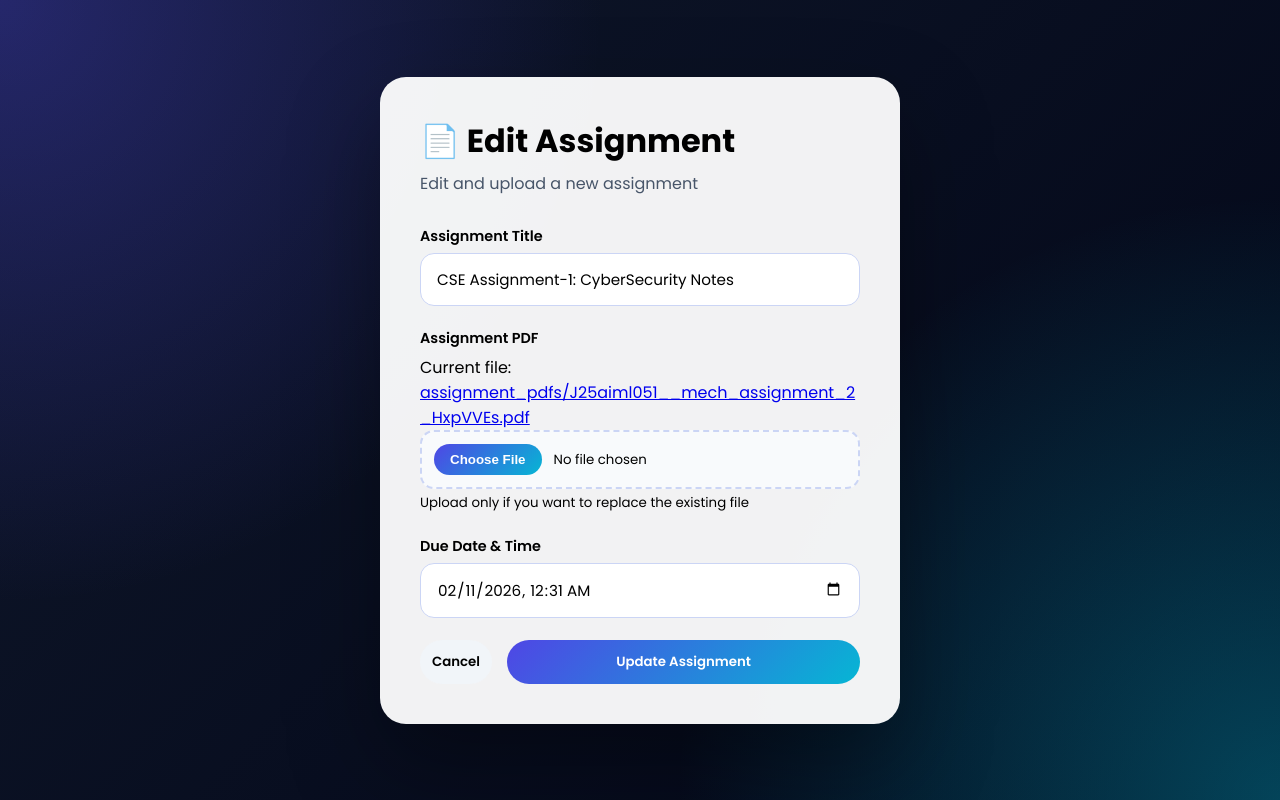
After one commit to CodebyNik18/Student-Portal-System, a Django app: page /teachers/dashboard/edit_assignments/6 in a window 1280 px wide. The commit adds this page. Run offline with Django 5.2, Linux system fonts and the light colour scheme; data comes from the database, SQL or seed files in the repository; both versions use the stored data as it was after the commit.

Commit message:
Completed Teacher Section.

```diff
--- a/assignments/urls.py
+++ b/assignments/urls.py
@@ -3,4 +3,6 @@ from . import views
 
 urlpatterns = [
     path('add_assignments/', views.add_assignments, name='add_assignments'),
+    path('edit_assignments/<int:pk>', views.edit_assignments, name='edit_assignments'),
+    path('delete_assignments/<int:pk>', views.delete_assignments, name='delete_assignments')
 ]
--- a/assignments/views.py
+++ b/assignments/views.py
@@ -3,12 +3,15 @@ from django.http import HttpResponse
 from .models import Assignment
 
 def add_assignments(request):
+
     if request.method == 'POST':
+
         title = request.POST['title']
         due_date = request.POST['due_date']
         pdf = request.FILES['pdf']
         course = request.user.course_set.get(user=request.user).course
         name = request.user
+
         Assignment.objects.create(
             teacher_name=name,
             course_name=course,
@@ -16,5 +19,38 @@ def add_assignments(request):
             assignment=pdf,
             due_date=due_date
         )
+
         return redirect('dashboard')
+
     return render(request=request, template_name='add_assignment.html')
+
+def edit_assignments(request, pk):
+
+    data = Assignment.objects.get(pk=pk)
+
+    if request.method == 'POST':
+
+        title = request.POST['title']
+        due_date = request.POST['due_date']
+        assignment = request.FILES.get('assignment', data.assignment)
+        data.title = title
+        data.due_date = due_date
+        data.assignment = assignment
+
+        data.save()
+
+        return redirect('dashboard')
+
+    context = {
+        'data': data
+    }
+
+    return render(request=request, template_name='edit_assignment.html', context=context)
+
+
+def delete_assignments(request, pk):
+
+    data = Assignment.objects.get(pk=pk)
+
+    data.delete()
+    return redirect('dashboard')
--- a/courses/views.py
+++ b/courses/views.py
@@ -4,12 +4,15 @@ from .models import Course
 from assignments.models import Assignment
 
 def dashboard(request):
+
     name = request.user
     course = Course.objects.get(user=name).get_course_display()
     assignments = Assignment.objects.filter(course_name=Course.objects.get(user=name).course)
+
     context = {
         'name': name.get_full_name().capitalize(),
         'course': course,
         'assignments': assignments,
     }
+
     return render(request=request, template_name='teacher_home.html', context=context)
--- /dev/null
+++ b/portal_system/static/css/edit_assignment.css
@@ -0,0 +1,146 @@
+/* RESET */
+* {
+    margin: 0;
+    padding: 0;
+    box-sizing: border-box;
+    font-family: "Poppins", sans-serif;
+}
+
+/* PAGE */
+body {
+    min-height: 100vh;
+    background:
+        radial-gradient(circle at top left, rgba(79,70,229,0.35), transparent 40%),
+        radial-gradient(circle at bottom right, rgba(6,182,212,0.35), transparent 40%),
+        linear-gradient(135deg, #0f172a, #020617);
+    display: flex;
+    align-items: center;
+    justify-content: center;
+    padding: 30px;
+}
+
+/* CARD */
+.assignment-card {
+    width: 100%;
+    max-width: 520px;
+    background: rgba(255,255,255,0.95);
+    border-radius: 26px;
+    padding: 40px;
+    box-shadow: 0 40px 90px rgba(0,0,0,0.35);
+    animation: fadeIn 0.8s ease forwards;
+}
+
+/* HEADER */
+.header h1 {
+    font-size: 2rem;
+    margin-bottom: 6px;
+}
+
+.header p {
+    color: #475569;
+    margin-bottom: 30px;
+}
+
+/* INPUT GROUP */
+.input-group {
+    margin-bottom: 22px;
+}
+
+.input-group label {
+    display: block;
+    font-size: 0.9rem;
+    font-weight: 600;
+    margin-bottom: 6px;
+}
+
+/* TEXT & DATETIME */
+.input-group input[type="text"],
+.input-group input[type="datetime-local"] {
+    width: 100%;
+    padding: 14px 16px;
+    border-radius: 14px;
+    border: 1px solid #cbd5f5;
+    outline: none;
+    font-size: 0.95rem;
+}
+
+.input-group input:focus {
+    border-color: #4f46e5;
+}
+
+/* FILE INPUT (KEY PART) */
+.file-input {
+    width: 100%;
+    padding: 12px;
+    border-radius: 14px;
+    border: 2px dashed #cbd5f5;
+    background: #f8fafc;
+    cursor: pointer;
+}
+
+/* Style file button */
+.file-input::file-selector-button {
+    padding: 8px 16px;
+    margin-right: 12px;
+    border: none;
+    border-radius: 999px;
+    background: linear-gradient(135deg, #4f46e5, #06b6d4);
+    color: white;
+    cursor: pointer;
+    font-weight: 600;
+}
+
+/* ACTION BUTTONS */
+.form-actions {
+    display: flex;
+    gap: 15px;
+    margin-top: 10px;
+}
+
+.primary-btn,
+.secondary-btn {
+    flex: 1;
+    padding: 12px;
+    border-radius: 999px;
+    border: none;
+    cursor: pointer;
+    font-weight: 600;
+}
+
+.primary-btn {
+    background: linear-gradient(135deg, #4f46e5, #06b6d4);
+    color: white;
+}
+
+.secondary-btn {
+    background: #f1f5f9;
+}
+
+/* ANIMATION */
+@keyframes fadeIn {
+    from {
+        opacity: 0;
+        transform: translateY(25px);
+    }
+    to {
+        opacity: 1;
+        transform: translateY(0);
+    }
+}
+
+/* RESPONSIVE */
+@media (max-width: 480px) {
+    .assignment-card {
+        padding: 32px 26px;
+    }
+
+    .form-actions {
+        flex-direction: column;
+    }
+}
+.file-link a {
+    word-break: break-all;
+    overflow-wrap: anywhere;
+    display: inline-block;
+    max-width: 100%;
+}
--- a/templates/teachers/add_assignment.html
+++ b/templates/teachers/add_assignment.html
@@ -45,7 +45,9 @@
             </div>
 
             <div class="form-actions">
-                <button type="button" class="secondary-btn">Cancel</button>
+                <a href="{% url 'dashboard' %}">
+                    <button type="button" class="secondary-btn">Cancel</button>
+                </a>
                 <button type="submit" class="primary-btn">Create Assignment</button>
             </div>
 
--- /dev/null
+++ b/templates/teachers/edit_assignment.html
@@ -0,0 +1,71 @@
+{% load static %}
+<!DOCTYPE html>
+<html lang="en">
+
+<head>
+    <meta charset="UTF-8">
+    <title>Add Assignment | Teacher</title>
+    <meta name="viewport" content="width=device-width, initial-scale=1.0">
+
+    <link rel="stylesheet" href="{% static 'css/edit_assignment.css' %}">
+    <link href="https://fonts.googleapis.com/css2?family=Poppins:wght@300;400;600;700&display=swap" rel="stylesheet">
+</head>
+
+<body>
+
+    <div class="page-wrapper">
+
+        <div class="assignment-card">
+
+            <div class="header">
+                <h1>📄 Edit Assignment</h1>
+                <p>Edit and upload a new assignment</p>
+            </div>
+
+            <form action="{% url 'edit_assignments' data.id %}" method="post" enctype="multipart/form-data">
+                {% csrf_token %}
+
+                <div class="input-group">
+                    <label>Assignment Title</label>
+                    <input name="title" type="text" placeholder="e.g. Introduction to Python" value="{{data.title}}"
+                        required>
+                </div>
+
+                <div class="input-group">
+                    <label>Assignment PDF</label>
+
+                    {% if data.assignment %}
+                    <p class="file-link">
+                        Current file:
+                        <a href="{{ data.assignment.url }}" target="_blank">
+                            {{data.assignment}}
+                        </a>
+                    </p>
+                    {% endif %}
+
+                    <input name="assignment" type="file" accept="application/pdf" class="file-input">
+                    <small>Upload only if you want to replace the existing file</small>
+                </div>
+
+
+                <div class="input-group">
+                    <label>Due Date & Time</label>
+                    <input name="due_date" type="datetime-local" value="{{data.due_date|date:'Y-m-d\\TH:i'}}" required>
+                </div>
+
+                <div class="form-actions">
+                    <a href="{% url 'dashboard' %}">
+                        <button type="button" class="secondary-btn">Cancel</button>
+                    </a>
+                    <button type="submit" class="primary-btn">Update Assignment</button>
+                </div>
+
+            </form>
+
+        </div>
+
+    </div>
+
+</body>
+
+</html>
```
Also changed, not shown: templates/teachers/teacher_home.html (+6 -2 lines), db.sqlite3, 3 other files.
